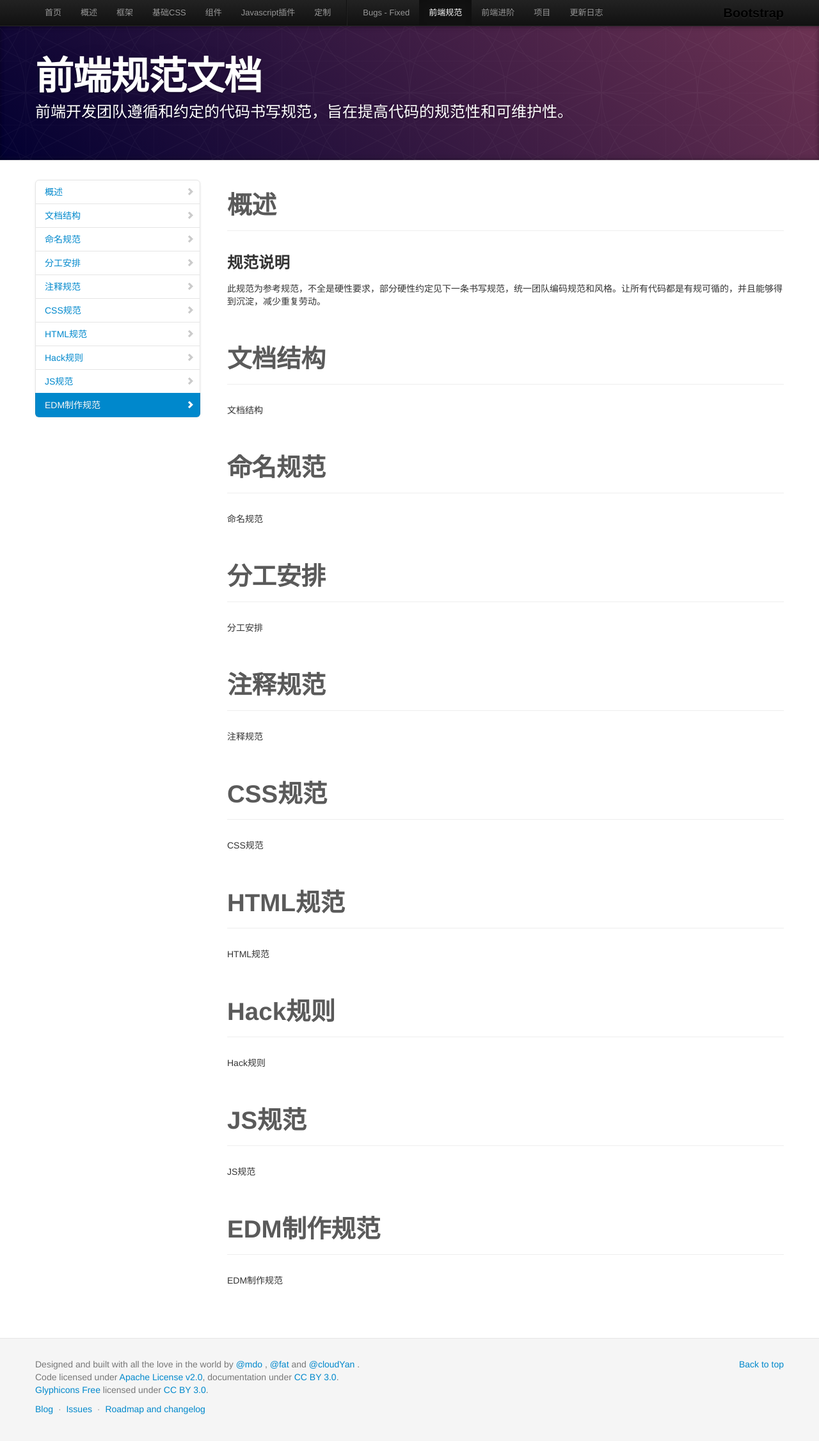
After one commit to cloudyan/cnBootstrap, a PHP site: page /cnDocs/fed-standard.php in a window 1280 px wide. The commit adds this page. Shown: the whole page at 64% size. Run offline with PHP 8.4, Linux system fonts and the light colour scheme; some libraries are stand-ins or nearby versions.

Commit message:
add fed-standard

```diff
--- /dev/null
+++ b/cnDocs/fed-standard.php
@@ -0,0 +1,141 @@
+<?php $page = "fed-standard" ?>
+<?php $title="Web前端开发规范文档"?>
+<?php $description = "前端规范——前端开发团队遵循和约定的代码书写规范，旨在提高代码的规范性和可维护性。" ?>
+<?php include("./templates/header.php"); ?>
+
+<!-- Masthead
+================================================== -->
+<header class="jumbotron subhead" id="overview">
+  <div class="container">
+    <h1 title="Guide">前端规范文档</h1>
+    <p class="lead">前端开发团队遵循和约定的代码书写规范，旨在提高代码的规范性和可维护性。</p>
+  </div>
+</header>
+
+
+  <div class="container">
+
+    <!-- Docs nav
+    ================================================== -->
+    <div class="row">
+      <div class="span3 bs-docs-sidebar">
+        <ul class="nav nav-list bs-docs-sidenav">
+			<li><a href="#overview"><i class="icon-chevron-right"></i> 概述</a></li>
+			<li><a href="#file-structure"><i class="icon-chevron-right"></i> 文档结构</a></li>
+			<li><a href="#naming"><i class="icon-chevron-right"></i> 命名规范</a></li>
+			<li><a href="#labor"><i class="icon-chevron-right"></i> 分工安排</a></li>
+			<li><a href="#notes"><i class="icon-chevron-right"></i> 注释规范</a></li>
+			<li><a href="#css"><i class="icon-chevron-right"></i> CSS规范</a></li>
+			<li><a href="#html"><i class="icon-chevron-right"></i> HTML规范</a></li>
+			<li><a href="#hack"><i class="icon-chevron-right"></i> Hack规则</a></li>
+			<li><a href="#javascript"><i class="icon-chevron-right"></i> JS规范</a></li>
+			<li><a href="#edm"><i class="icon-chevron-right"></i> EDM制作规范</a></li>
+        </ul>
+      </div>
+      <div class="span9">
+
+
+
+		<!-- Overview
+		================================================== -->
+		<section id="overview">
+			<div class="page-header">
+				<h1>概述</h1>
+			</div>
+			<h3>规范说明</h3>
+			<p>此规范为参考规范，不全是硬性要求，部分硬性约定见下一条书写规范，统一团队编码规范和风格。让所有代码都是有规可循的，并且能够得到沉淀，减少重复劳动。</p>
+		</section>
+
+
+
+	    <!-- File Structure
+		================================================== -->
+		<section id="file-structure">
+			<div class="page-header">
+				<h1>文档结构</h1>
+			</div>
+			<p>文档结构</p>
+		</section>
+
+		<!-- Naming
+		================================================== -->
+		<section id="naming">
+			<div class="page-header">
+				<h1>命名规范</h1>
+			</div>
+			<p>命名规范</p>
+		</section>
+
+		<!-- JavaScript
+		================================================== -->
+		<section id="labor">
+			<div class="page-header">
+				<h1>分工安排</h1>
+			</div>
+			<p>分工安排</p>
+		</section>
+
+
+		<!-- Notes
+		================================================== -->
+		<section id="notes">
+			<div class="page-header">
+				<h1>注释规范</h1>
+			</div>
+			<p>注释规范</p>
+		</section>
+
+		<!-- CSS
+		================================================== -->
+		<section id="css">
+			<div class="page-header">
+				<h1>CSS规范</h1>
+			</div>
+			<p>CSS规范</p>
+		</section>
+
+		<!-- HTML
+		================================================== -->
+		<section id="html">
+			<div class="page-header">
+				<h1>HTML规范</h1>
+			</div>
+			<p>HTML规范</p>
+		</section>
+
+
+		<!-- Hack
+		================================================== -->
+		<section id="hack">
+			<div class="page-header">
+				<h1>Hack规则</h1>
+			</div>
+			<p>Hack规则</p>
+		</section>
+
+		<!-- JavaScript
+		================================================== -->
+		<section id="javascript">
+			<div class="page-header">
+				<h1>JS规范</h1>
+			</div>
+			<p>JS规范</p>
+		</section>
+
+		<!-- EDM
+		================================================== -->
+		<section id="edm">
+			<div class="page-header">
+				<h1>EDM制作规范</h1>
+			</div>
+			<p>EDM制作规范</p>
+		</section>
+
+      </div>
+    </div>
+
+</div>
+
+
+
+<?php include("common/footer.html");?>
--- a/cnDocs/templates/header.php
+++ b/cnDocs/templates/header.php
@@ -56,6 +56,7 @@
                     <li <?php if(isset($page) && $page == 'customize') echo 'class="active"' ?>> <a href="./customize.php" title="Customize">定制</a> </li>
                     <li class="divider-vertical"></li>
                     <li <?php if(isset($page) && $page == 'bugs-fixed') echo 'class="active"' ?>> <a href="./bugs-and-fixed.php" title="Bugs - Fixed">Bugs - Fixed</a> </li>
+					<li <?php if(isset($page) && $page == 'fed-standard') echo 'class="active"' ?>> <a href="./fed-standard.php" title="Guide"> 前端规范</a> </li>
 					<li <?php if(isset($page) && $page == 'update') echo 'class="active"' ?>> <a href="./guide.php" title="Guide"> 前端进阶</a> </li>
                     <li <?php if(isset($page) && $page == 'project') echo 'class="active"' ?>> <a href="./project.php" title="Projects"> 项目</a> </li>
 					<li <?php if(isset($page) && $page == 'update') echo 'class="active"' ?>> <a href="./update-log.php" title="Update log"> 更新日志</a> </li>
```
